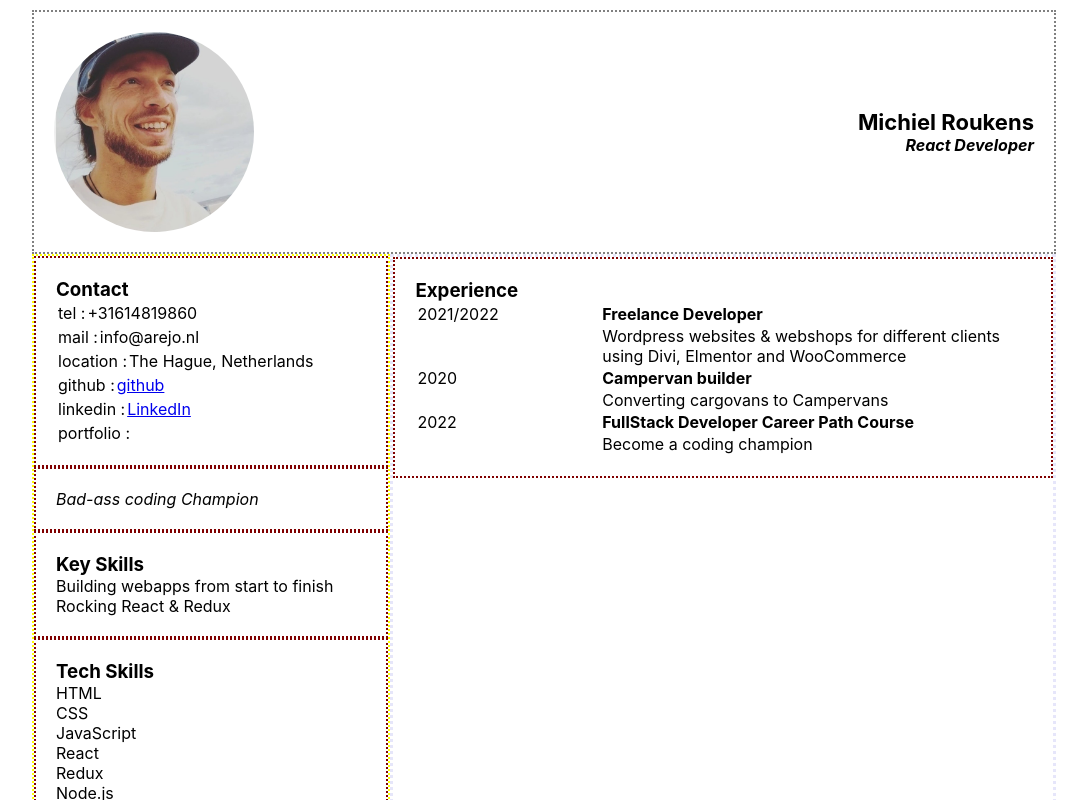
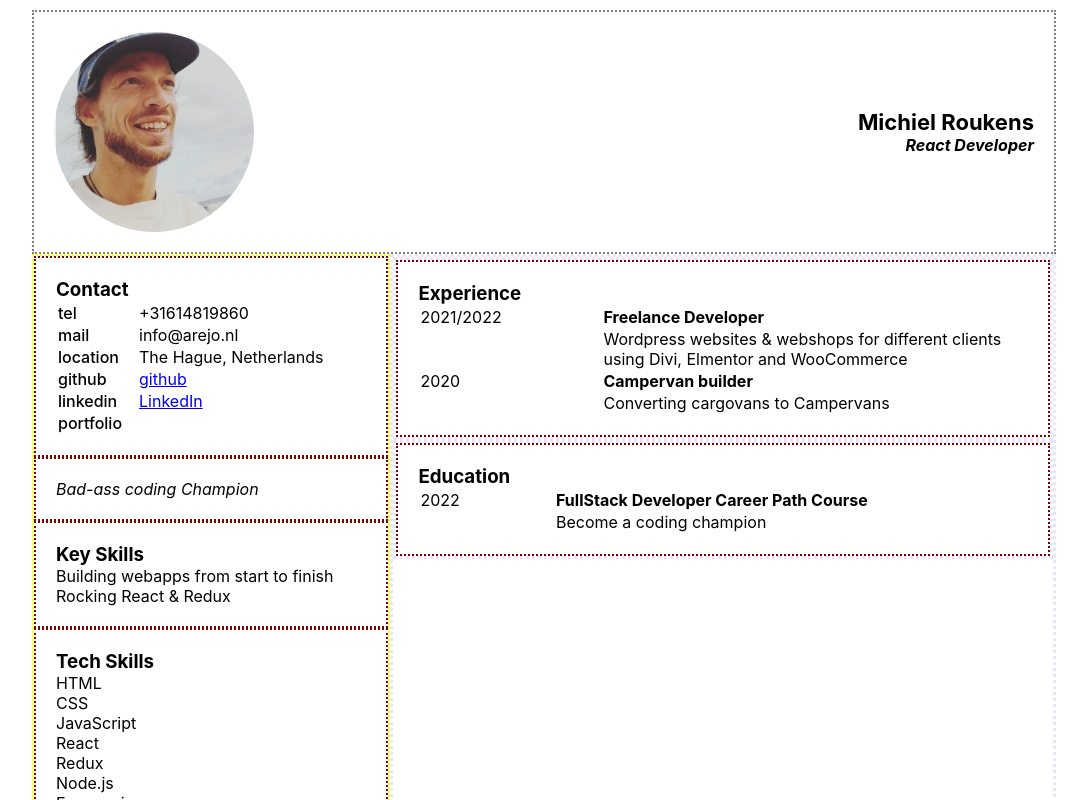
Before and after one commit to arejasverduras/resume, a React (Create React App) app: page / in a window 1280 px wide. Shown: the top 800 px of the page, without its empty margins (96-1183 px from the left). Built offline with nearby package versions, Linux system fonts and the light colour scheme.

Commit message:
JobList component

```diff
--- a/src/App.css
+++ b/src/App.css
@@ -70,10 +70,12 @@ header {
 
 /* Widgets */
 
-.contact li {
-  list-style: none;
+/* Contact */
+.contactKey {
+  font-weight: 500;
+}
 
-}
+
 
 .summary {
   font-style:italic;
--- a/src/components/Content/Content.js
+++ b/src/components/Content/Content.js
@@ -1,31 +1,14 @@
 import React from 'react';
+import { JobList } from '../JobList/JobList';
 import { Widget } from '../Widget/Widget';
 
 export const Content = ({jobs}) => {
 
-    const jobsArray =
-    <table>
-{        jobs.map(jobObject =>
-                <>
-                <tr>
-                    <td style={{"width": "30%"}}colSpan="1" className="jobPeriod">{jobObject.period}</td>
-                    <td className="jobTitle">{jobObject.title}</td>
-
-                </tr>
-                <tr>
-                    <td></td><td className='jobDescription'>{jobObject.description}</td>
-                </tr>
-                </>
-        )}
-
-    </table>
 
     return (
         <div className='Content'>
-            {/* Return a 'JobList' containgn multiple 'Job' components */}
-
-            <Widget title={"Experience"} name="Experience" content={jobsArray} />
-
+            <JobList title={"Experience"} jobs={jobs} type={"job"} />
+            <JobList title={"Education"} jobs={jobs} type={"cert"} />
         </div>
     )
 }
--- a/src/components/JobList/JobList.js
+++ b/src/components/JobList/JobList.js
@@ -1,5 +1,27 @@
 import React from 'react';
+import { Widget } from '../Widget/Widget';
 
-export const JobList = (props) => {
+export const JobList = ({jobs, type, title, classname}) => {
+    const jobsFilter = jobs.filter(job => job.type === type)
 
+    const contentArray =
+    <table>
+{        jobsFilter.map(jobObject =>
+                <>
+                <tr>
+                    <td style={{"width": "30%"}}colSpan="1" className="jobPeriod">{jobObject.period}</td>
+                    <td className="jobTitle">{jobObject.title}</td>
+
+                </tr>
+                <tr>
+                    <td></td><td className='jobDescription'>{jobObject.description}</td>
+                </tr>
+                </>
+        )}
+    </table>
+
+    return (
+    <div className='Content'>
+        <Widget title={title} name="Experience" content={contentArray} />
+</div>)
 }
--- a/src/components/SideBar/SideBar.js
+++ b/src/components/SideBar/SideBar.js
@@ -16,19 +16,19 @@ export const SideBar = (props) => {
 
     const contactArray = Object.entries(contactInfo);
 
-    const contactContent = contactArray.map(([key, value]) => (
-        <li key={key}>
-            <table>
+    const contactTable =
+    <table>
+{        contactArray.map(([key, value]) =>
                 <tr>
-                    <td id="tableKey">{key} :</td>
-                    <td id="tableValue">{value}</td>
-                    </tr>
-            </table></li>
-    ));
+                    <td style={{"width": "30%"}}colSpan="1" className="contactKey">{key}</td>
+                    <td className="contactValue">{value}</td>
+                </tr>
+        )}
+    </table>
 
     return (
         <div className='SideBar'>
-                 <Widget name="contact" title="Contact" content={contactContent}  />
+                 <Widget name="contact" title="Contact" content={contactTable}  />
                  <Widget name="summary" content={summaryContent}  />
                  <Widget name="keySkills" title="Key Skills"  content={keySkillsContent} />
                  <Widget name="techSkills" title="Tech Skills"  content={techSkillsContent} />
```
